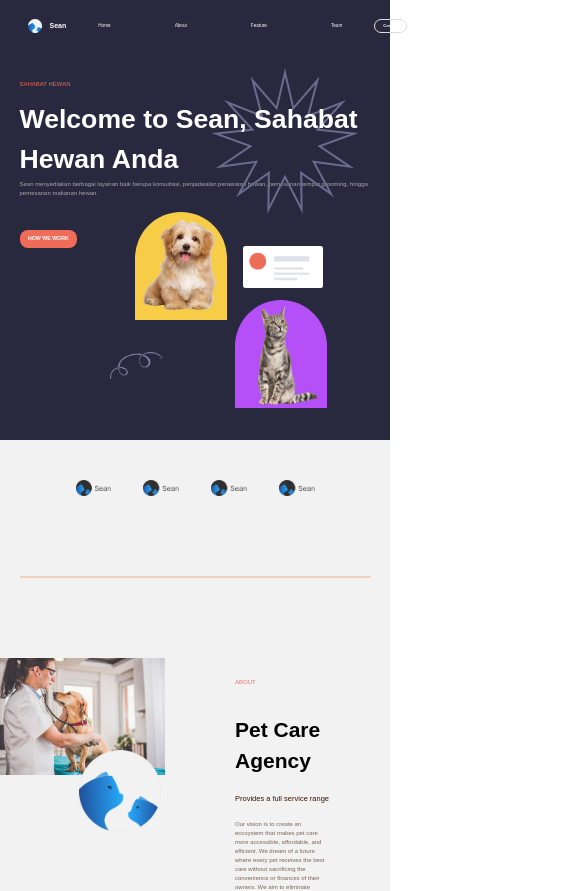
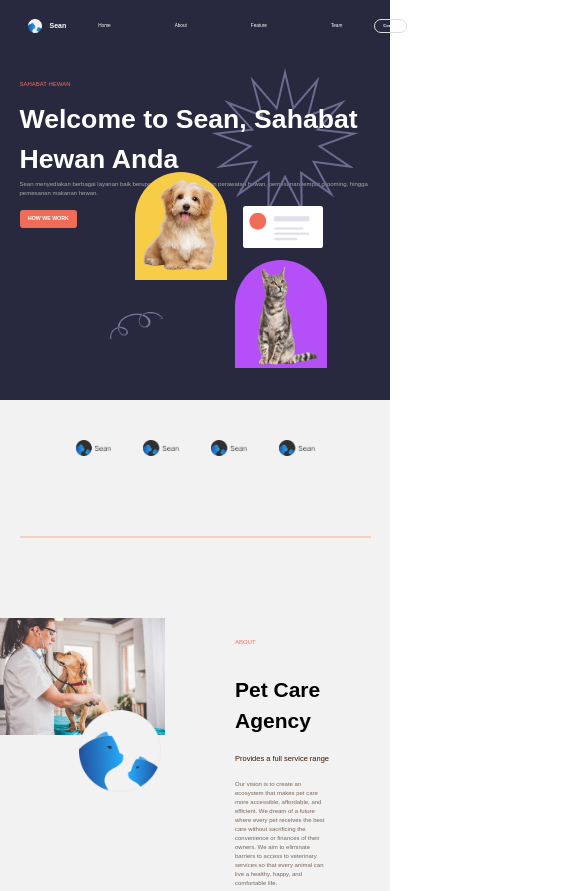
Before and after one commit to dimss113/Sean-fe, a React (Create React App) app: page / in a window 390 px wide. Shown: the top 891 px of the page, 585 px wide, since content can reach past the window. Built offline with nearby package versions, Linux system fonts and the light colour scheme.

Commit message:
feat: add responsive

```diff
--- a/src/Component/FounderSection.js
+++ b/src/Component/FounderSection.js
@@ -3,7 +3,7 @@ import React from 'react'
 function FounderSection() {
   return (
     <div className="relative bg-main text-[24px] md:text-[30px] lg:text-[48px]">
-      <svg
+      {/* <svg
         xmlns="http://www.w3.org/2000/svg"
         width="100"
         height="80"
@@ -17,7 +17,7 @@ function FounderSection() {
           d="M44.9664 45C44.9964 45.15 45.9507 58.3 36.5177 68.54C29.508 76.145 18.9009 80 4.99627 80H0V65.9L4.012 65.1C10.9118 63.72 15.6933 60.985 18.2314 56.98C19.5312 54.8753 20.2692 52.4719 20.3748 50H4.99627C2.23691 50 0 47.7614 0 45V10C0 4.485 4.48165 0 9.99253 0H39.9701C42.7295 0 44.9664 2.23858 44.9664 5V45ZM99.9603 45C99.9903 45.15 100.94 58.3 91.5116 68.54C84.5019 76.145 73.8948 80 59.9902 80H54.9939V65.9L59.0059 65.1C65.9058 63.72 70.6872 60.985 73.2253 56.98C74.5251 54.8753 75.2631 52.4719 75.3687 50H59.9902C57.2308 50 54.9939 47.7614 54.9939 45V10C54.9939 4.485 59.4756 0 64.9865 0H94.9641C97.7234 0 99.9603 2.23858 99.9603 5V45Z"
           fill="#494A69"
         />
-      </svg>
+      </svg> */}
       <div className="pt-[3.75em] flex flex-col sm:flex-row gap-[2.7083333em] justify-center items-center pb-[3.75em]">
         <div className="w-[10.416666666em]  border-[0.0208333333em] rounded-[0.41666666em] border-[#3A3C56]">
           <img src="/Images/user (2).png" alt="" />
--- a/src/Screen/HomeScreen.js
+++ b/src/Screen/HomeScreen.js
@@ -29,8 +29,8 @@ const HomeScreen = () => {
                 pemesanan makanan hewan.
               </p>
 
-              <div className="flex flex-col my-8">
-                <div className="cursor-pointer flex bg-[#EF6D58] w-[3.208333em] h-[1em] rounded-lg justify-center items-center">
+              <div className="flex flex-col my-[0.666666666666em]">
+                <div className="cursor-pointer flex bg-[#EF6D58] w-[3.208333em] h-[1em] rounded-[0.1666666666em] justify-center items-center">
                   <p className="font-poppins font-[900] text-white text-[0.2916666em] uppercase ">
                     how we work
                   </p>
```
